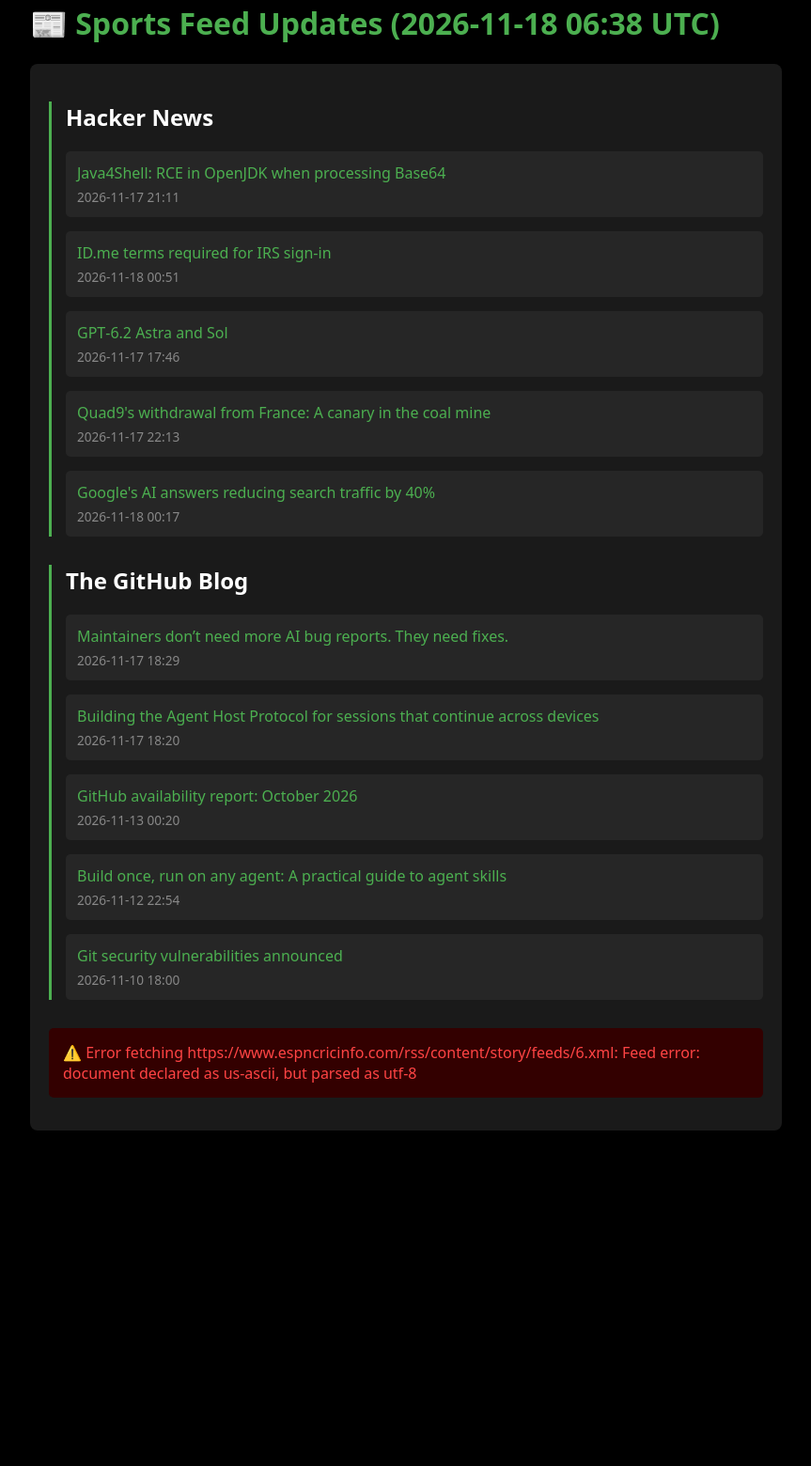
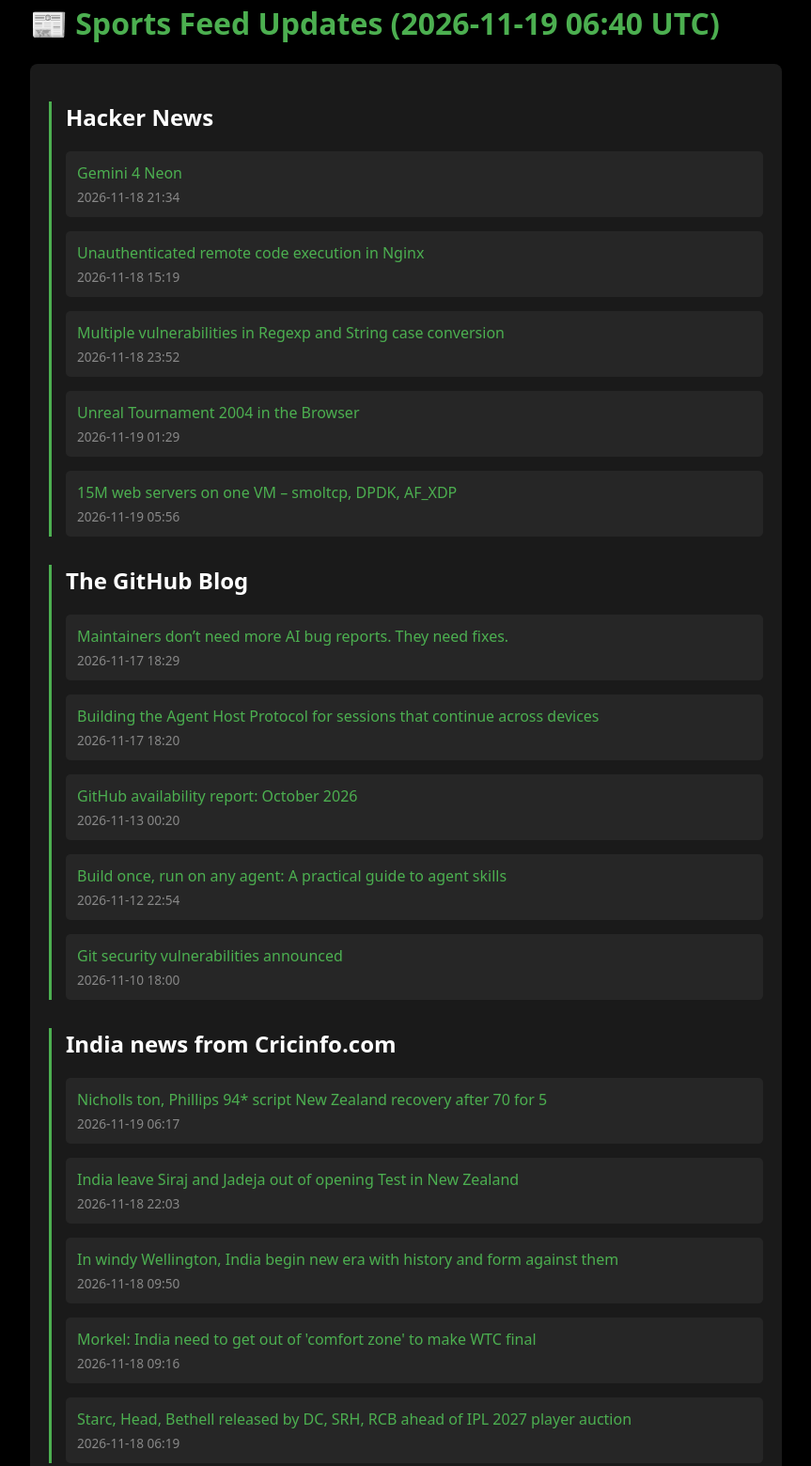
Before and after one commit to dhruvdivecha/AutoFeed-Updater, a plain HTML site: page index.html in a window 1280 px wide. Shown: the part 18-1578 px from the top of the page at 94% size, without its empty margins (208-1071 px from the left). Before the commit the page ends 1241 px from the top, so only its background shows below. Drawn offline with Linux system fonts and the light colour scheme.

Commit message:
Auto-update feeds - 2026-11-19 06:40:40 UTC

```diff
--- a/index.html
+++ b/index.html
@@ -59,32 +59,32 @@
     </style>
 </head>
 <body>
-    <h1>📰 Sports Feed Updates (2026-11-18 06:38 UTC)</h1>
+    <h1>📰 Sports Feed Updates (2026-11-19 06:40 UTC)</h1>
     <div class="container">
         <div class="feed"><h2>Hacker News</h2>
                 <div class="entry">
-                    <a href="https://calif.io/java4shell/" target="_blank">Java4Shell: RCE in OpenJDK when processing Base64</a>
-                    <span class="timestamp">2026-11-17 21:11</span>
+                    <a href="https://blog.google/innovation-and-ai/models-and-research/gemini-models/introducing-gemini-4-neon/" target="_blank">Gemini 4 Neon</a>
+                    <span class="timestamp">2026-11-18 21:34</span>
                 </div>
 
                 <div class="entry">
-                    <a href="https://consumerrights.wiki/w/ID.me_terms_required_for_IRS_sign-in" target="_blank">ID.me terms required for IRS sign-in</a>
-                    <span class="timestamp">2026-11-18 00:51</span>
+                    <a href="https://www.wiz.io/blog/nginx-http2-rce-vulnerabilities" target="_blank">Unauthenticated remote code execution in Nginx</a>
+                    <span class="timestamp">2026-11-18 15:19</span>
                 </div>
 
                 <div class="entry">
-                    <a href="https://openai.com/index/introducing-gpt-6-2-astra-sol/" target="_blank">GPT‑6.2 Astra and Sol</a>
-                    <span class="timestamp">2026-11-17 17:46</span>
+                    <a href="https://www.ruby-lang.org/en/news/2026/11/18/multiple-vulnerabilities-in-regexp-and-string/" target="_blank">Multiple vulnerabilities in Regexp and String case conversion</a>
+                    <span class="timestamp">2026-11-18 23:52</span>
                 </div>
 
                 <div class="entry">
-                    <a href="https://blog.cloudflare.com/quad9-withdrawal-from-france/" target="_blank">Quad9's withdrawal from France: A canary in the coal mine</a>
-                    <span class="timestamp">2026-11-17 22:13</span>
+                    <a href="https://ut2004.dev/" target="_blank">Unreal Tournament 2004 in the Browser</a>
+                    <span class="timestamp">2026-11-19 01:29</span>
                 </div>
 
                 <div class="entry">
-                    <a href="https://revscope.co/blog/search-seo-geo-2026/" target="_blank">Google's AI answers reducing search traffic by 40%</a>
-                    <span class="timestamp">2026-11-18 00:17</span>
+                    <a href="https://kapteko.com/15-million-webservers/" target="_blank">15M web servers on one VM – smoltcp, DPDK, AF_XDP</a>
+                    <span class="timestamp">2026-11-19 05:56</span>
                 </div>
                 </div><div class="feed"><h2>The GitHub Blog</h2>
                 <div class="entry">
@@ -111,7 +111,32 @@
                     <a href="https://github.blog/open-source/git/git-security-vulnerabilities-announced-7/" target="_blank">Git security vulnerabilities announced</a>
                     <span class="timestamp">2026-11-10 18:00</span>
                 </div>
-                </div><div class="error">⚠️ Error fetching https://www.espncricinfo.com/rss/content/story/feeds/6.xml: Feed error: document declared as us-ascii, but parsed as utf-8</div>
+                </div><div class="feed"><h2>India news from Cricinfo.com</h2>
+                <div class="entry">
+                    <a href="https://www.cricinfo.com/ci/content/story/1563189.html?ex_cid=OTC-RSS" target="_blank">Nicholls ton, Phillips 94* script New Zealand recovery after 70 for 5</a>
+                    <span class="timestamp">2026-11-19 06:17</span>
+                </div>
+
+                <div class="entry">
+                    <a href="https://www.cricinfo.com/ci/content/story/1563144.html?ex_cid=OTC-RSS" target="_blank">India leave Siraj and Jadeja out of opening Test in New Zealand</a>
+                    <span class="timestamp">2026-11-18 22:03</span>
+                </div>
+
+                <div class="entry">
+                    <a href="https://www.cricinfo.com/ci/content/story/1563027.html?ex_cid=OTC-RSS" target="_blank">In windy Wellington, India begin new era with history and form against them</a>
+                    <span class="timestamp">2026-11-18 09:50</span>
+                </div>
+
+                <div class="entry">
+                    <a href="https://www.cricinfo.com/ci/content/story/1563057.html?ex_cid=OTC-RSS" target="_blank">Morkel: India need to get out of 'comfort zone' to make WTC final</a>
+                    <span class="timestamp">2026-11-18 09:16</span>
+                </div>
+
+                <div class="entry">
+                    <a href="https://www.cricinfo.com/ci/content/story/1562958.html?ex_cid=OTC-RSS" target="_blank">Starc, Head, Bethell released by DC, SRH, RCB ahead of IPL 2027 player auction</a>
+                    <span class="timestamp">2026-11-18 06:19</span>
+                </div>
+                </div>
     </div>
 </body>
 </html>
```
